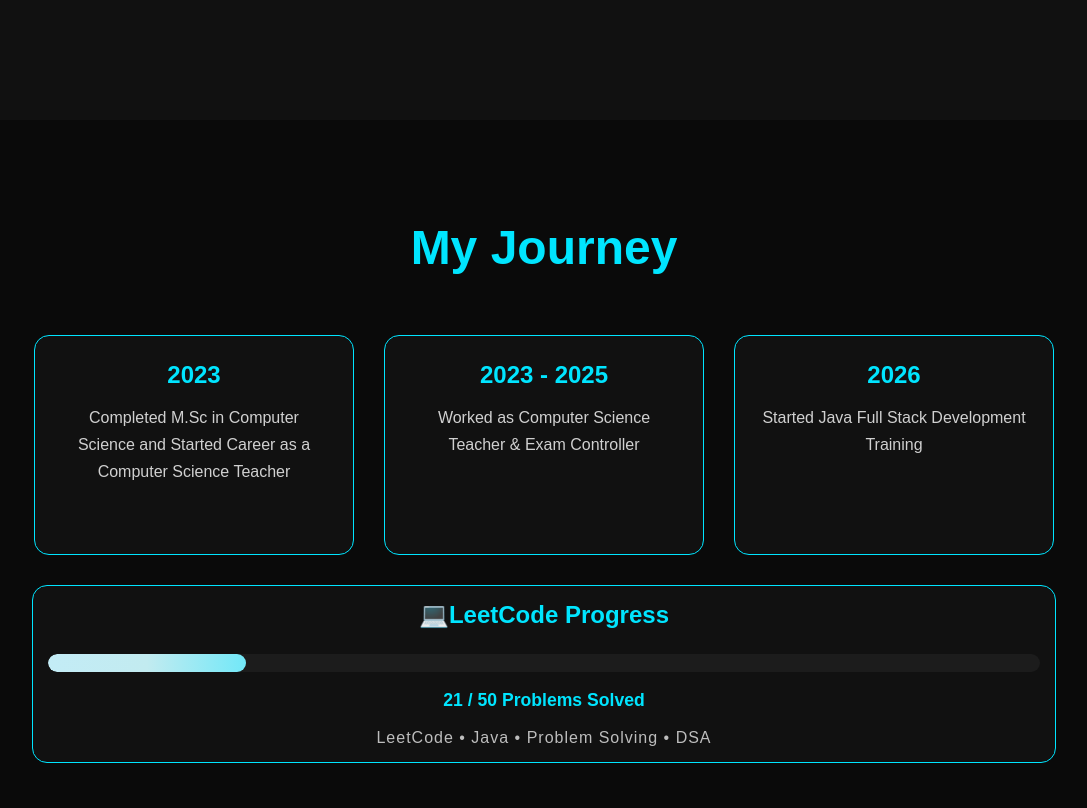
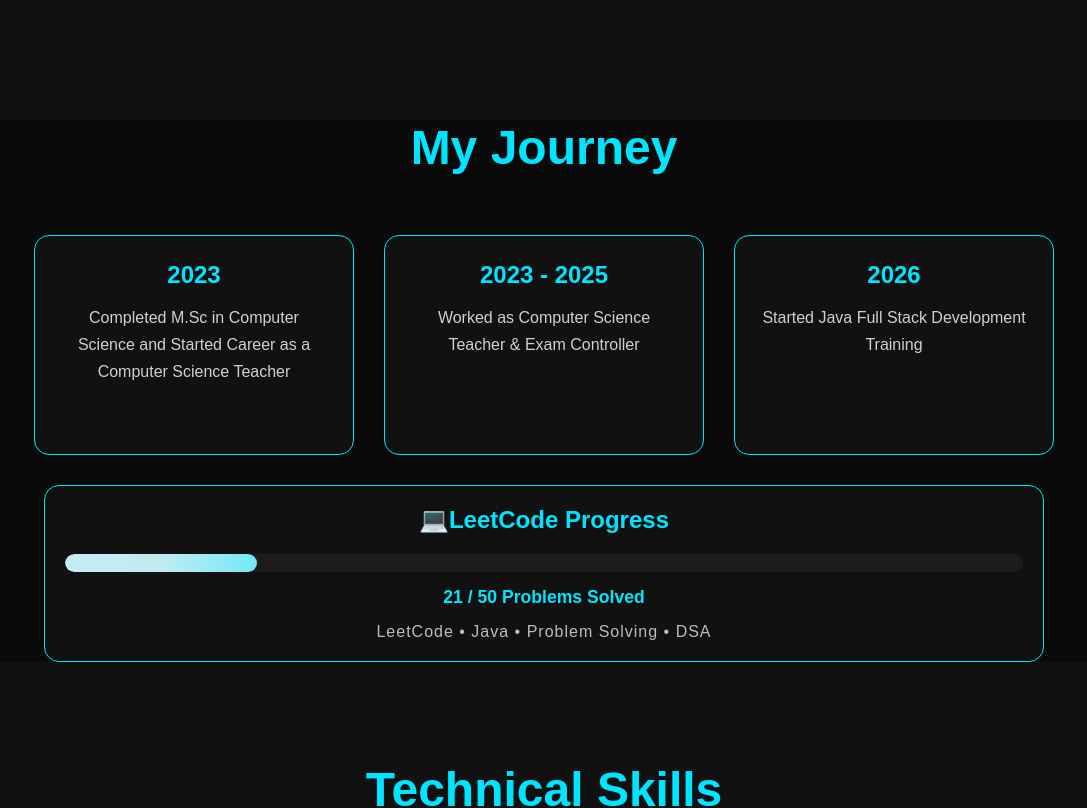
Before and after one commit to mohitkr56/anand-kumar-saha-portfolio, a React (Vite) app: page / in a window 1280 px wide. Shown: the part 1480-2288 px from the top of the page, without its empty margins (96-1183 px from the left). Built offline with nearby package versions, Linux system fonts and the light colour scheme.

Commit message:
Portfolio UI improvements

```diff
--- a/src/App.css
+++ b/src/App.css
@@ -172,7 +172,7 @@ body {
 
 /* ================= JOURNEY ================= */
 
-.journey {
+..journey {
   min-height: 100vh;
   padding: 100px 10%;
   background: #0a0a0a;
@@ -210,6 +210,7 @@ body {
 
 .timeline-card:hover {
   transform: translateY(-10px);
+  box-shadow: 0 0 20px rgba(0,229,255,0.4);
 }
 
 .timeline-card h3 {
@@ -222,7 +223,6 @@ body {
   line-height: 1.7;
   color: #d0d0d0;
 }
-
 /* ================= MOBILE ================= */
 
 @media (max-width: 992px) {
@@ -748,18 +748,23 @@ body {
 /* ================= CODING JOURNEY ================= */
 
 .coding-progress{
-  margin-top:30px;
+  width:100%;
+  max-width:1000px;
+
+  margin:30px auto 0;
+
   background:#111;
   border:1.5px solid #00e5ff;
   border-radius:15px;
-  padding:15px;
+  padding:20px;
+
   text-align:center;
 }
 
 .coding-progress h3{
   color:#00e5ff;
   font-size:1.5rem;
-  margin-bottom:25px;
+  margin-bottom:20px;
 }
 
 .progress-bar{
@@ -783,7 +788,7 @@ body {
 }
 
 .progress-stats{
-  margin-top:18px;
+  margin-top:15px;
 }
 
 .progress-stats span{
@@ -793,8 +798,9 @@ body {
 }
 
 .coding-desc{
-  margin-top:18px;
+  margin-top:15px;
   color:#bdbdbd;
   font-size:1rem;
   letter-spacing:1px;
+  text-align:center;
 }
```
